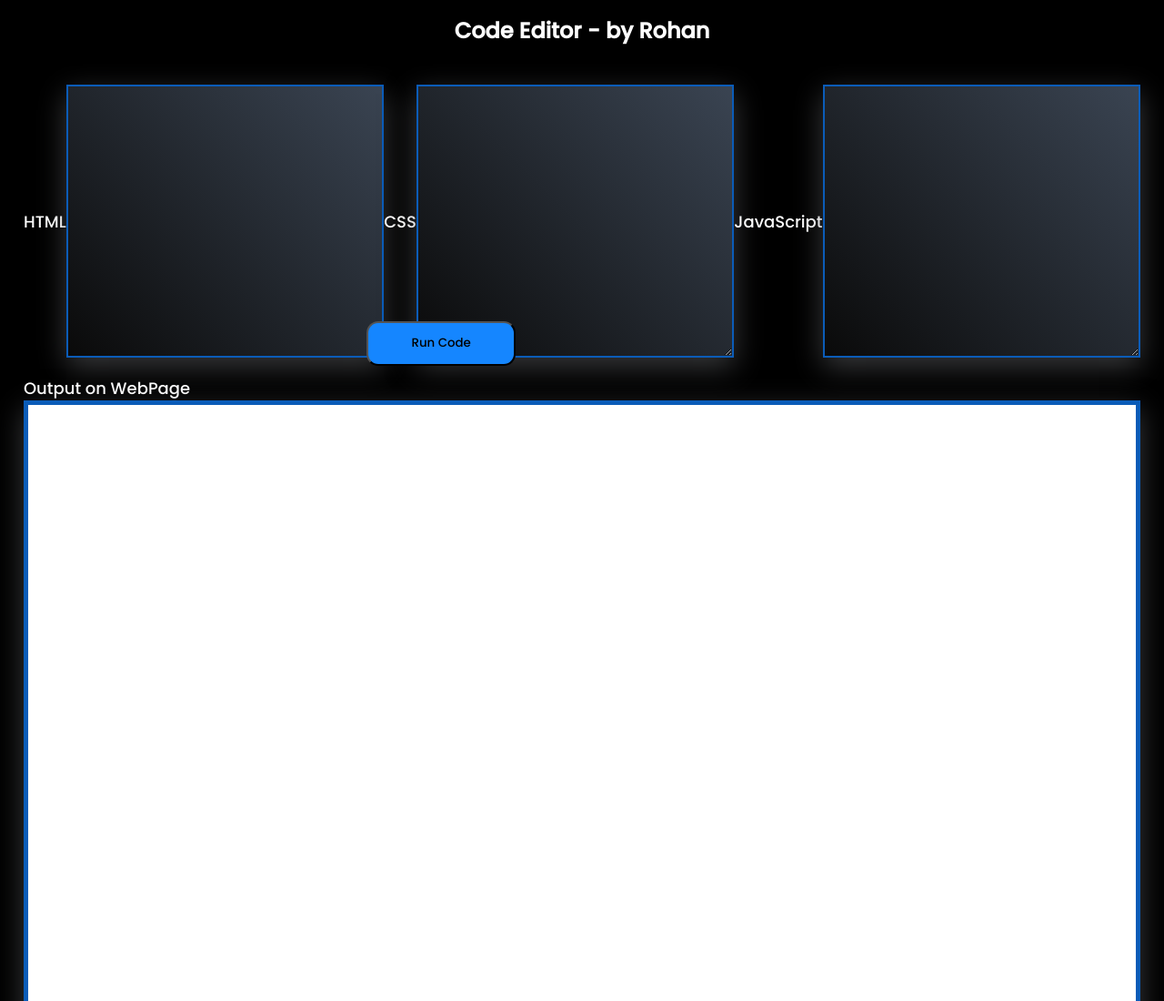
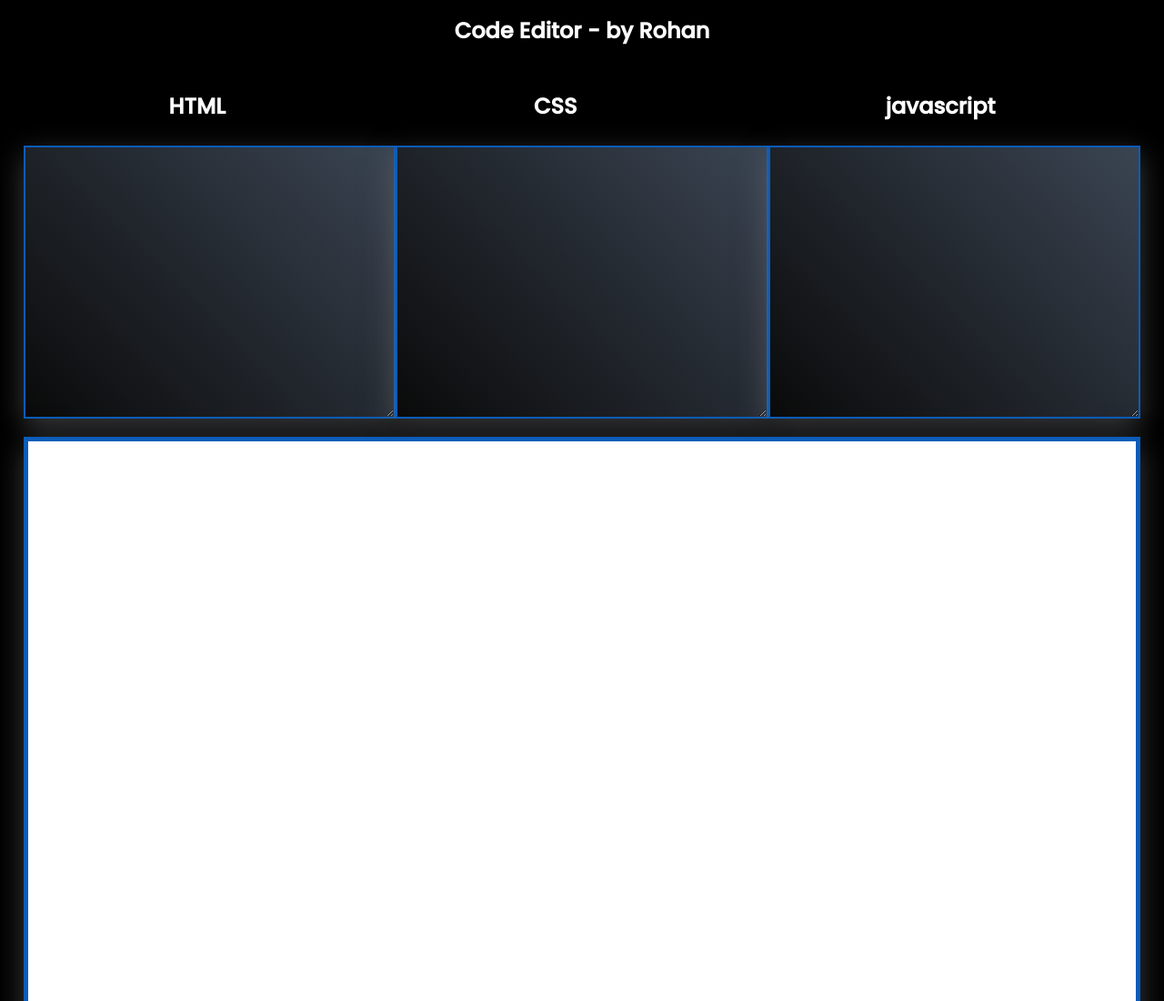
Before and after one commit to rohaneth/Online-Compiler, a plain HTML site: page index.html in a window 1280 px wide. Shown: the top 1100 px of the page at 91% size. Drawn offline with nearby package versions, Linux system fonts and the light colour scheme.

Commit message:
Update index.html

```diff
--- a/index.html
+++ b/index.html
@@ -14,21 +14,22 @@
     <section class="container">
       <h1>Code Editor - by Rohan</h1>
       <div class="editor">
+        <div class="navbar1">
+          <h1>HTML</h1>
+          <h1>CSS</h1>
+          <h1>javascript</h1>
+        </div>
         <div class="left">
-          <label>HTML </label
-          ><textarea id="html-code" spellcheck="false"> </textarea>
+
+          <textarea oninput="catchCode()" id="html-code" spellcheck="false"> </textarea>
           <!-- running the function everytime a key is lifted   -->
-          <label>CSS</label
-          ><textarea spellcheck="false" id="css-code"></textarea>
+
+          <textarea oninput="catchCode()" spellcheck="false" id="css-code"></textarea>
           <!-- spellcheck is false for textarea, so no underline  -->
-          <label>JavaScript</label
-          ><textarea spellcheck="false" id="js-code"></textarea>
+
+          <textarea oninput="catchCode()" spellcheck="false" id="js-code"></textarea>
         </div>
         <div class="right">
-          <label
-            >Output on WebPage
-            <button onclick="catchCode()">Run Code</button></label
-          >
           <iframe id="output"></iframe>
         </div>
       </div>
```
